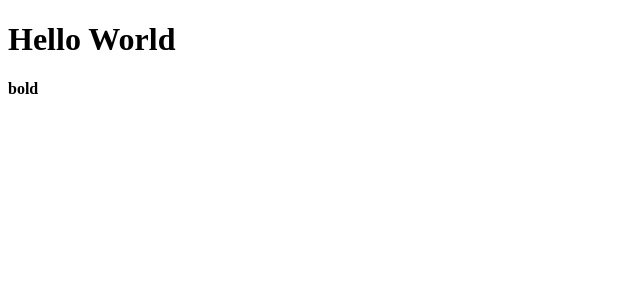
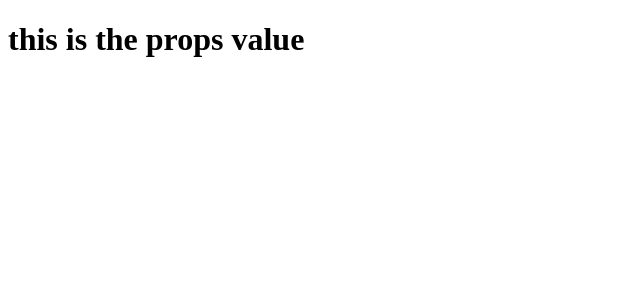
Before and after one commit to ratneshnavlakhe/es6-react-setup, a React app: page / in a window 1280 px wide. Shown: the top 300 px of the page, without its empty margins (0-640 px from the left). Built offline with nearby package versions, Linux system fonts and the light colour scheme.

Commit message:
Learn about props that we send through the component as a property

```diff
--- a/App.js
+++ b/App.js
@@ -1,18 +1,18 @@
 import React from 'react';
+import ReactDOM from 'react-dom';
 
 // Make a class component.
 class App extends React.Component {
   render() {
-    return (
-      <div>
-        <h1>Hello World</h1>
-        <b>bold</b>
-      </div>
-    )
+    let txt = this.props.txt;
+    return <h1>{txt}</h1>
   }
 }
 
 //state less function component.
 //const App = () => <h1>Hello World</h1>
 
-export default App
+ReactDOM.render(
+  <App txt="this is the props value" />,
+  document.getElementById('app')
+);
--- a/main.js
+++ b/main.js
@@ -1,4 +1 @@
-import React from 'react';
-import ReactDOM from 'react-dom';
 import App from './App';
-ReactDOM.render(<App />, document.getElementById('app'));
```
